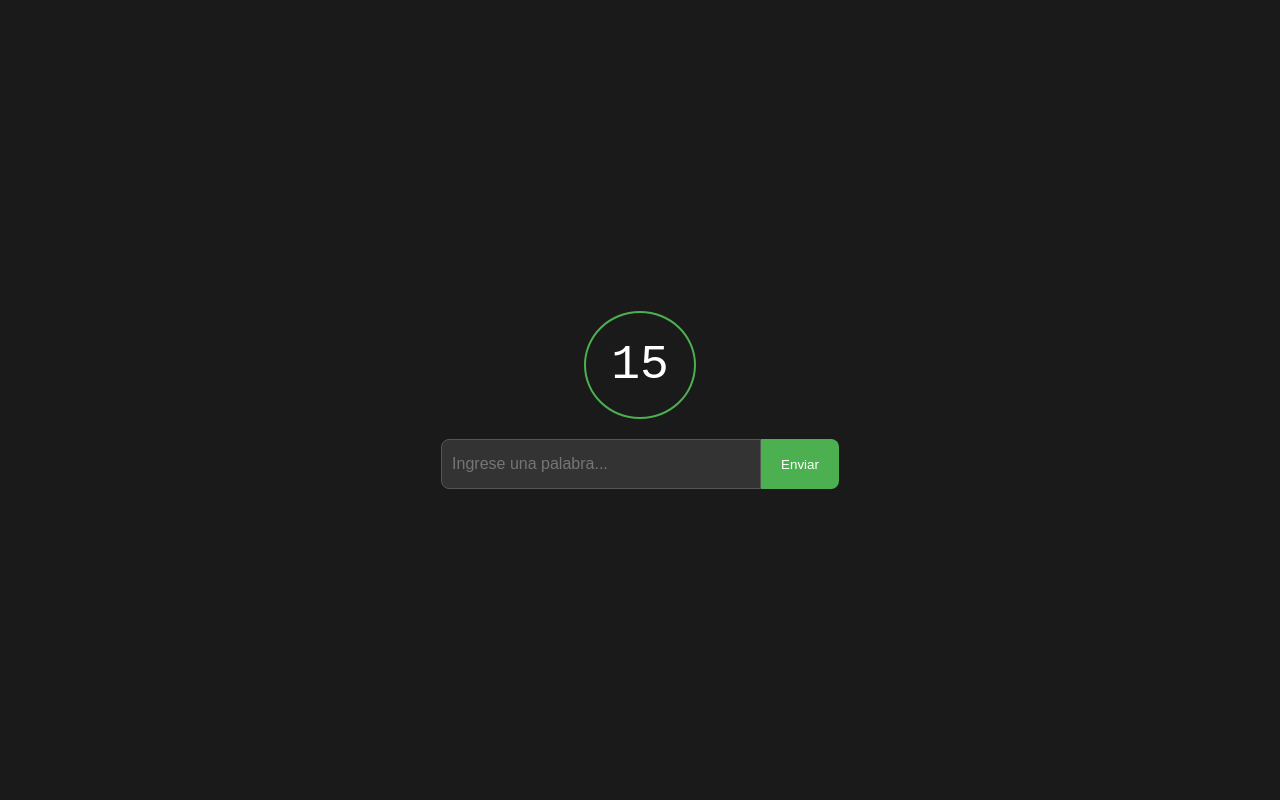
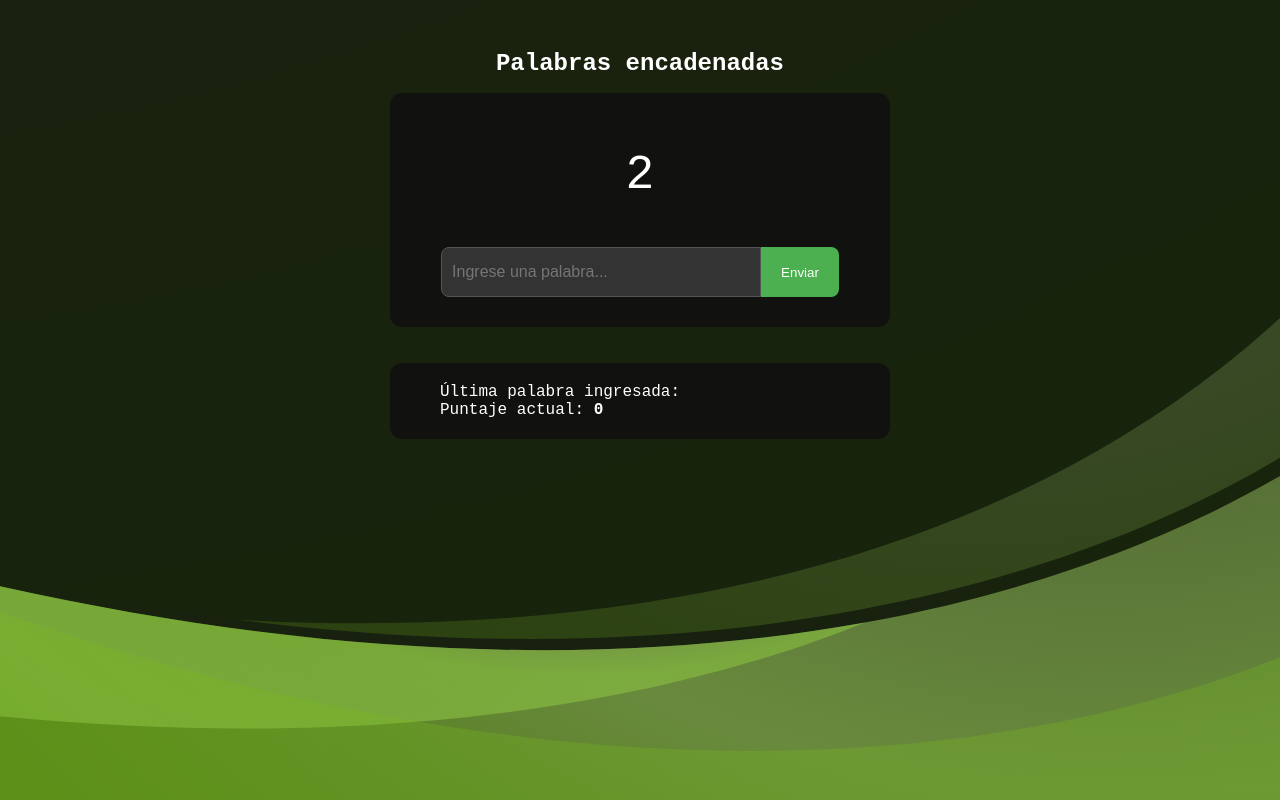
Before and after one commit to Markosuuu/unq-ui-marcos-diaz-trabajo-final, a React (Vite) app: page / in a window 1280 px wide. Built offline with nearby package versions, Linux system fonts and the light colour scheme.

Commit message:
style: se cambia estilo general

```diff
--- a/src/App.css
+++ b/src/App.css
@@ -5,7 +5,7 @@
 }
 
 body {
-  background-color: #1a1a1a;
+  background-image: url("./assets/background.svg");
   color: #fff;
   font-family: "Courier New", Courier, monospace;
 }
@@ -14,6 +14,6 @@ main {
   display: flex;
   flex-direction: column;
   align-items: center;
-  justify-content: center;
+  /* justify-content: center; */
   min-height: 100vh;
 }
--- a/src/App.tsx
+++ b/src/App.tsx
@@ -1,9 +1,11 @@
 import "./App.css";
+
 import { Route, Routes } from "react-router";
+import { Bounce, ToastContainer } from "react-toastify";
+import "react-toastify/dist/ReactToastify.css";
+
 import Game from "./pages/Game";
 import ScoreView from "./pages/ScoreView";
-import { Bounce, ToastContainer } from "react-toastify";
-import "react-toastify/dist/ReactToastify.css";
 
 const App = () => {
   return (
--- a/src/pages/Game.tsx
+++ b/src/pages/Game.tsx
@@ -6,10 +6,11 @@ import { useNavigate } from "react-router";
 import { toast } from "react-toastify";
 
 const Game = () => {
+  const gameSecond = 2;
   const [palabra, setPalabra] = useState<string>("");
   const [listaPalabras, setListaPalabras] = useState<string[]>([]);
 
-  const [segundos, setSegundos] = useState<number>(15);
+  const [segundos, setSegundos] = useState<number>(gameSecond);
   const [isActivo, setIsActivo] = useState<boolean>(false);
 
   const [leaderBoard] = useState<LeaderBoardItem[]>(() => {
@@ -39,6 +40,7 @@ const Game = () => {
       navigate("/score", {
         state: {
           puntaje: puntaje(),
+          lista: listaPalabras,
         },
       });
     }
@@ -65,11 +67,14 @@ const Game = () => {
     }
 
     setListaPalabras([...listaPalabras, resultado.palabra || ""]);
-    setSegundos(15);
+    setSegundos(gameSecond);
   };
 
   return (
     <main>
+      <article className={style["container"]}>
+        <h1>Palabras encadenadas</h1>
+        <section>
           <div className={style["timer"]}>
             {segundos !== 0 && <span>{segundos}</span>}
           </div>
@@ -93,11 +98,17 @@ const Game = () => {
               </button>
             </form>
           )}
-      <ul>
-        {listaPalabras.map((palabra: string, index: number) => (
-          <li key={index}>{palabra}</li>
-        ))}
-      </ul>
+        </section>
+        <aside className={style["lista-palabras"]}>
+          <p>
+            Última palabra ingresada:{" "}
+            <span>{listaPalabras[listaPalabras.length - 1]}</span>
+          </p>
+          <p>
+            Puntaje actual: <span>{puntaje()}</span>
+          </p>
+        </aside>
+      </article>
     </main>
   );
 };
--- a/src/pages/ScoreView.tsx
+++ b/src/pages/ScoreView.tsx
@@ -1,26 +1,29 @@
 import { useEffect, useState } from "react";
-import { Link, useLocation } from "react-router";
+import { Link, useLocation, Navigate } from "react-router";
 import type { LeaderBoardItem } from "../types/types";
 import Leaderboard from "../components/Leaderboard";
 import style from "../styles/scoreView.module.css";
 import { toast } from "react-toastify";
 
-// TODO: Bug que al reiniciar te deja enviar nuevamente el puntaje
 const ScoreView = () => {
-  const location = useLocation();
-  const { puntaje } = location.state ?? {};
-
   const [nombre, setNombre] = useState<string>("");
   const [leaderBoard, setLeaderBoard] = useState<LeaderBoardItem[]>(() => {
     const leaderBoardTemp = localStorage.getItem("leaderBoard");
     return leaderBoardTemp ? JSON.parse(leaderBoardTemp) : [];
   });
-
   const [enviado, setEnviado] = useState<boolean>(false);
 
   useEffect(() => {
     localStorage.setItem("leaderBoard", JSON.stringify(leaderBoard));
   }, [leaderBoard]);
+
+  const location = useLocation();
+
+  if (location.state === null) {
+    return <Navigate to="/" replace />;
+  }
+
+  const { puntaje, lista } = location.state;
 
   const actualizarLeaderBoard = () => {
     if (nombre === "") {
@@ -42,7 +45,7 @@ const ScoreView = () => {
   };
 
   const mostrarNuevoTop =
-    leaderBoard.length == 0 ||
+    leaderBoard.length < 10 ||
     (leaderBoard[leaderBoard.length - 1].puntaje <= puntaje && !enviado);
 
   return (
@@ -83,6 +86,14 @@ const ScoreView = () => {
             <Leaderboard leaderBoard={leaderBoard} />
           </aside>
         )}
+
+        <aside className={style["lista-palabras"]}>
+          <ul>
+            {lista.map((palabra: string, index: number) => (
+              <li key={index}>{palabra}</li>
+            ))}
+          </ul>
+        </aside>
       </article>
     </main>
   );
--- a/src/services/palabrasService.ts
+++ b/src/services/palabrasService.ts
@@ -53,7 +53,7 @@ export const validarPalabra = async (
   ) {
     return {
       valido: false,
-      error: "La palabra no respeta la regla de encadenamiento.",
+      error: "No respeta el encadenamiento (casA -> AvioN -> No)",
     };
   }
 
--- a/src/styles/game.module.css
+++ b/src/styles/game.module.css
@@ -1,10 +1,24 @@
+.container {
+  display: grid;
+  place-items: center;
+  justify-content: center;
+  margin-top: 50px;
+  gap: 16px;
+}
+
+.container section {
+  background-color: #111111e6;
+  padding: 30px 50px;
+  border-radius: 12px;
+  width: 500px;
+}
+
 /* Timer */
 
 .timer {
-  border: 2px solid #4caf50;
-  border-radius: 50%;
   padding: 25px;
   font-size: 48px;
+  text-align: center;
 }
 
 /* Form ingresar palabra */
@@ -41,3 +55,15 @@
 .btn-palabra:hover {
   background-color: #45a049;
 }
+
+.lista-palabras {
+  background-color: #111111e6;
+  padding: 20px 50px;
+  border-radius: 12px;
+  width: 500px;
+  margin-top: 20px;
+}
+
+.lista-palabras span {
+  font-weight: 800;
+}
--- a/src/styles/scoreView.module.css
+++ b/src/styles/scoreView.module.css
@@ -8,13 +8,16 @@
   display: flex;
   flex-direction: column;
   gap: 12px;
-  padding: 20px 30px;
   text-align: center;
-  border: 1px solid #2196f3;
+  background-color: #111111e6;
+  padding: 20px 50px;
+  border-radius: 12px;
+  /* width: 500px; */
+  margin-top: 20px;
 }
 
 .btn-reiniciar {
-  background-color: #3672f4;
+  background-color: #4caf50;
   color: white;
   border: none;
   border-radius: 8px;
@@ -25,15 +28,19 @@
 }
 
 .btn-reiniciar:hover {
-  background-color: #2196f3;
+  background-color: #45a049;
 }
 
 .leaderBoard {
-  padding: 20px 30px;
-  border: 1px solid #2196f3;
+  background-color: #111111e6;
+  padding: 20px 50px;
+  border-radius: 12px;
+  /* width: 300px; */
+  margin-top: 20px;
 }
 
-.leaderBoard ul {
+.leaderBoard ul,
+.lista-palabras ul {
   list-style: none;
 }
 
@@ -69,3 +76,11 @@
 .btn-nombre:hover {
   background-color: #45a049;
 }
+
+.lista-palabras {
+  background-color: #111111e6;
+  padding: 20px 50px;
+  border-radius: 12px;
+  /* width: 500px; */
+  margin-top: 20px;
+}
```
Also changed, not shown: src/assets/background.svg (added). Lines whose indentation alone changed are shown as unchanged.
